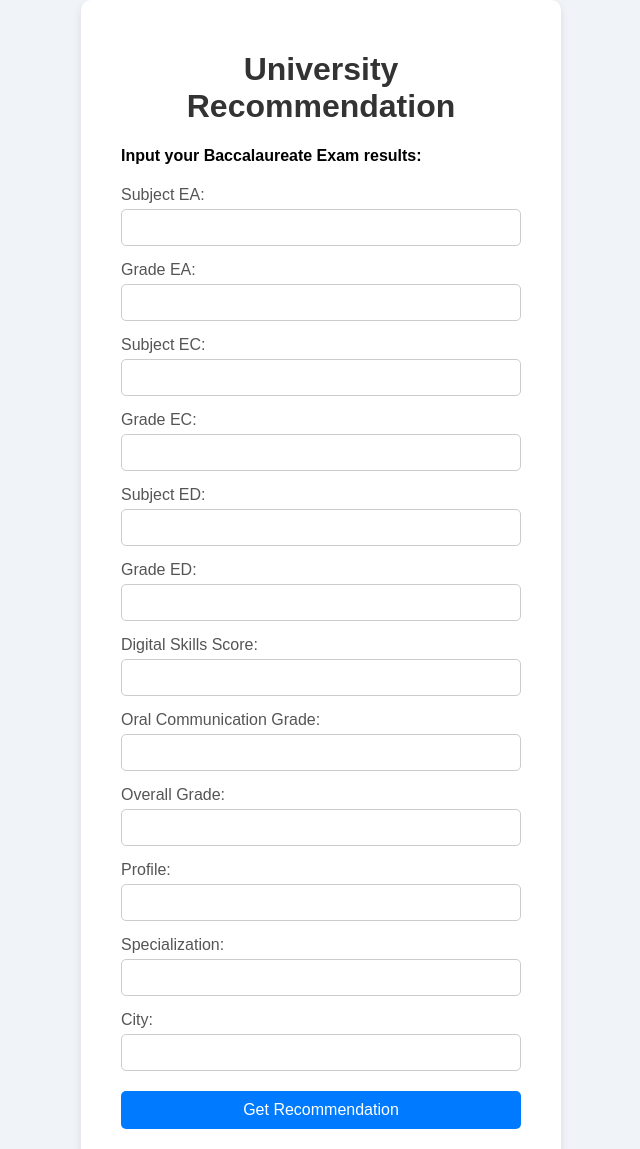
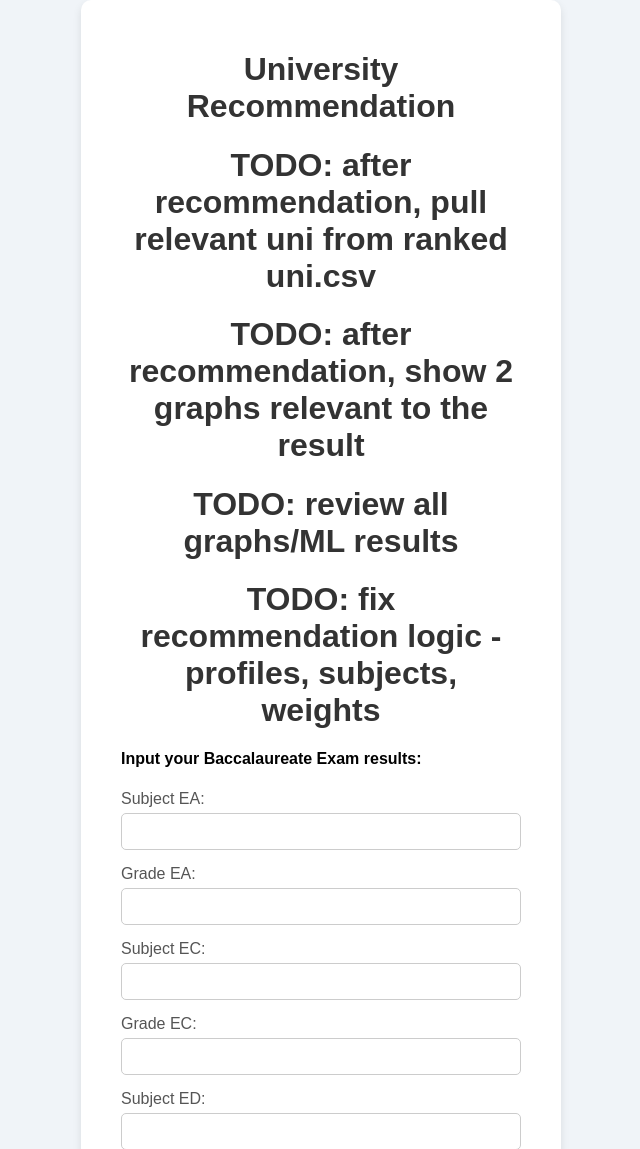
Before and after one commit to victor1606/University-Recommender-System, a Flask app: page / in a window 1280 px wide. Shown: the top 1149 px of the page, without its empty margins (319-959 px from the left). Run offline with Flask 3, Linux system fonts and the light colour scheme.

Commit message:
html update

```diff
--- a/templates/index.html
+++ b/templates/index.html
@@ -8,7 +8,10 @@
 <body>
     <div class="form-container">
         <h1>University Recommendation</h1>
-
+         <h1>TODO: after recommendation, pull relevant uni from ranked uni.csv</h1>
+         <h1>TODO: after recommendation, show 2 graphs relevant to the result</h1>
+         <h1>TODO: review all graphs/ML results</h1>
+         <h1>TODO: fix recommendation logic - profiles, subjects, weights</h1>
         <h4>Input your Baccalaureate Exam results:</h4>
         <form method="POST" action="/">
             <label>Subject EA:</label>
```
